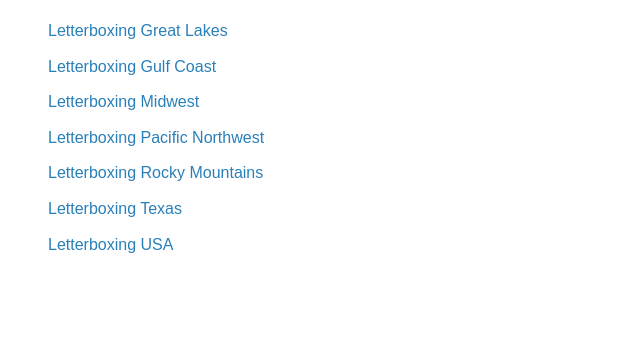
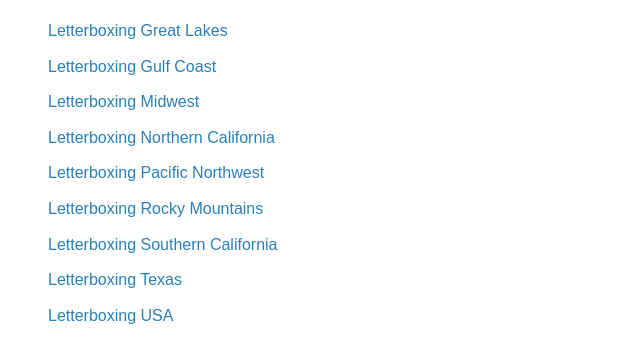
Before and after one commit to sileagle1/letterboxing-index, a plain HTML site: page docs/index.html in a window 1280 px wide. Shown: the part 108-470 px from the top of the page, without its empty margins (192-832 px from the left). Drawn offline with Linux system fonts and the light colour scheme.

Commit message:
Add california

```diff
--- a/docs/index.html
+++ b/docs/index.html
@@ -39,8 +39,10 @@
         <li><a href="https://sileagle1.github.io/letterboxing-great-lakes" target="_blank">Letterboxing Great Lakes</a></li>
         <li><a href="https://sileagle1.github.io/letterboxing-gulf-coast" target="_blank">Letterboxing Gulf Coast</a></li>
         <li><a href="https://sileagle1.github.io/letterboxing-midwest" target="_blank">Letterboxing Midwest</a></li>
+        <li><a href="https://sileagle1.github.io/letterboxing-northern-california" target="_blank">Letterboxing Northern California</a></li>
         <li><a href="https://sileagle1.github.io/letterboxing-pacific-northwest" target="_blank">Letterboxing Pacific Northwest</a></li>
         <li><a href="https://sileagle1.github.io/letterboxing-rocky-mountains" target="_blank">Letterboxing Rocky Mountains</a></li>
+        <li><a href="https://sileagle1.github.io/letterboxing-southern-california" target="_blank">Letterboxing Southern California</a></li>
         <li><a href="https://sileagle1.github.io/letterboxing-texas" target="_blank">Letterboxing Texas</a></li>
         <li><a href="https://sileagle1.github.io/letterboxing-usa" target="_blank">Letterboxing USA</a></li>
     </ul>
```
